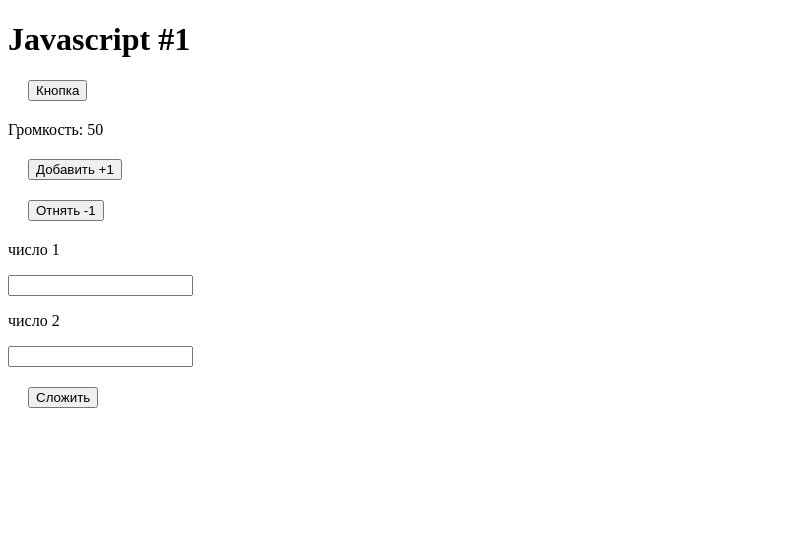
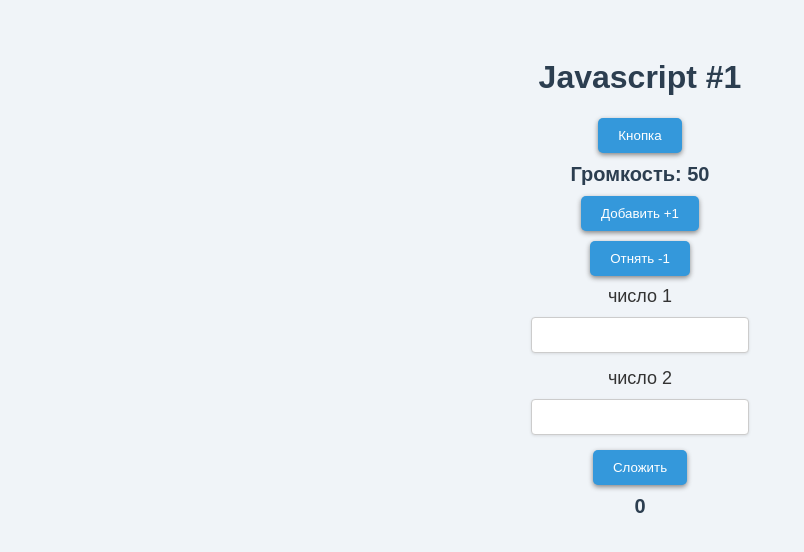
Before and after one commit to stanislavovnaam/htmlcss-study, a plain HTML site: page experiments/javascript/js-1.html in a window 1280 px wide. Both pictures are taken after a click on the button "Сложить". Shown: the whole page, without its empty margins (0-804 px from the left). Drawn offline with Linux system fonts and the light colour scheme.

Commit message:
урок 17-18

```diff
--- a/experiments/javascript/js-1.html
+++ b/experiments/javascript/js-1.html
@@ -4,10 +4,57 @@
     <meta charset="UTF-8">
     <title>Document</title>
     <style>
+        body {
+            font-family: Arial, sans-serif;
+            background-color: #f0f4f8;
+            color: #333;
+            padding: 30px;
+        }
+
+        h1 {
+            color: #2c3e50;
+            text-align: center;
+        }
+
         button {
             display: block;
-            margin: 20px;
+            margin: 10px auto;
+            padding: 10px 20px;
+            background-color: #3498db;
+            color: white;
+            border-style: none;
+            border-radius: 5px;
+            box-shadow: 0 2px 5px #868686;
+            transition: background-color 0.3s ease;
         }
+
+        button:hover {
+            background-color: #2980b9;
+        }
+
+        p {
+            text-align: center;
+            font-size: 18px;
+            margin: 10px 0;
+        }
+
+        #volume, #otvet {
+            font-weight: bold;
+            font-size: 20px;
+            color: #2c3e50;
+        }
+
+        input[type="text"] {
+            display: block;
+            margin: 5px auto 15px;
+            padding: 8px;
+            width: 200px;
+            border: 1px solid #ccc;
+            border-radius: 4px;
+            font-size: 16px;
+            box-shadow: 0 1px 3px rgba(0,0,0,0.1);
+        }
+
     </style>
 </head>
 
@@ -30,6 +77,15 @@
 
 
     <script>
+         var input1 = document.querySelector("#input1")
+        var input2 = document.querySelector("#input2")
+
+        var otvet = document.querySelector("#otvet")
+
+        function InpAdd(){
+
+            otvet.textContent = Number(input1.value) + Number(input2.value);
+        }
         // вывод в консоль
         console.log(1234)
 
@@ -138,14 +194,6 @@
         }
         console.log(document.querySelector("#volume").textContent)
 
-        var input1 = document.querySelector("#input1")
-        var input2 = document.querySelector("#input2")
 
-        var otvet = document.querySelector("#otvet")
-
-        function InpAdd(){
-
-            otvet.textContent = input1.value + input2.value;
-        }
     </script>
 </body></html>
```
Also changed, not shown: experiments/javascript/js-2.html (added, +26 -0 lines), experiments/javascript/js-3.html (added, +36 -0 lines), experiments/javascript/js-4.html (added, +29 -0 lines), experiments/javascript/js-errors-1.html (added, +43 -0 lines).
